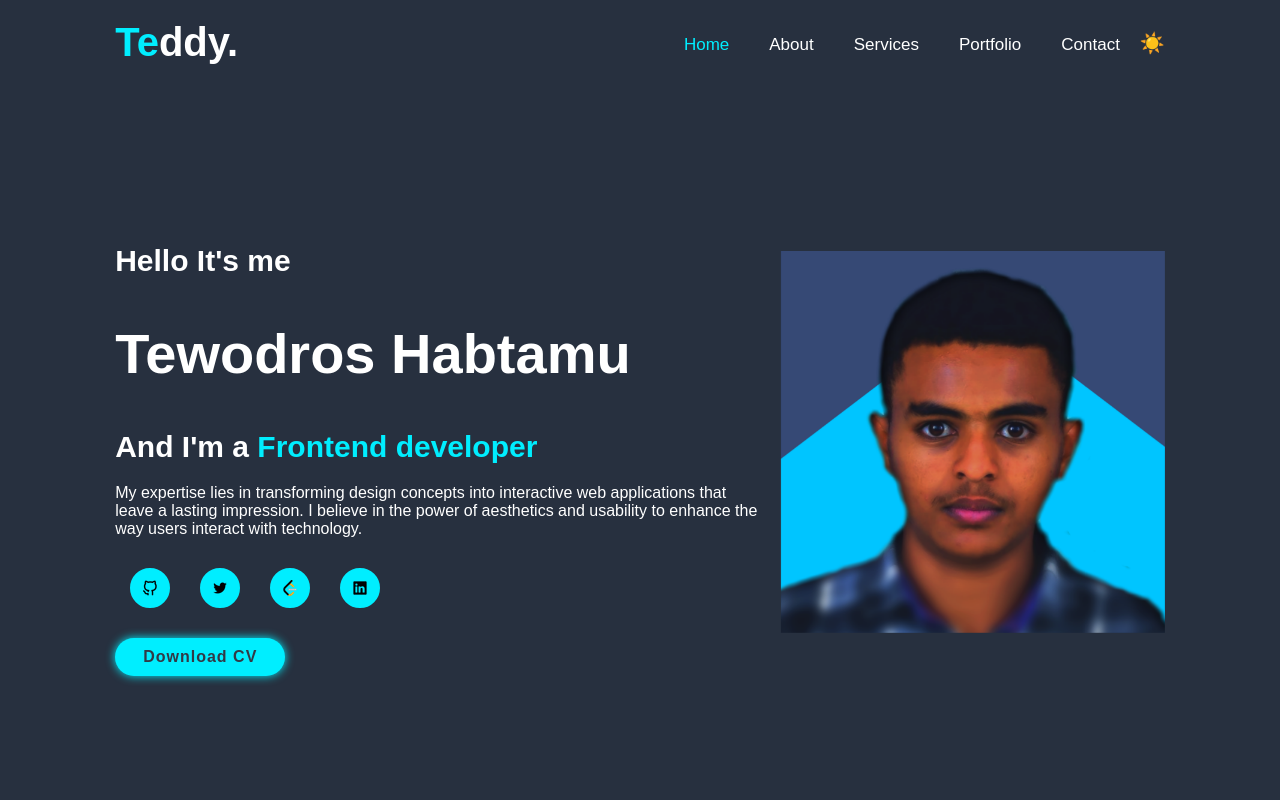
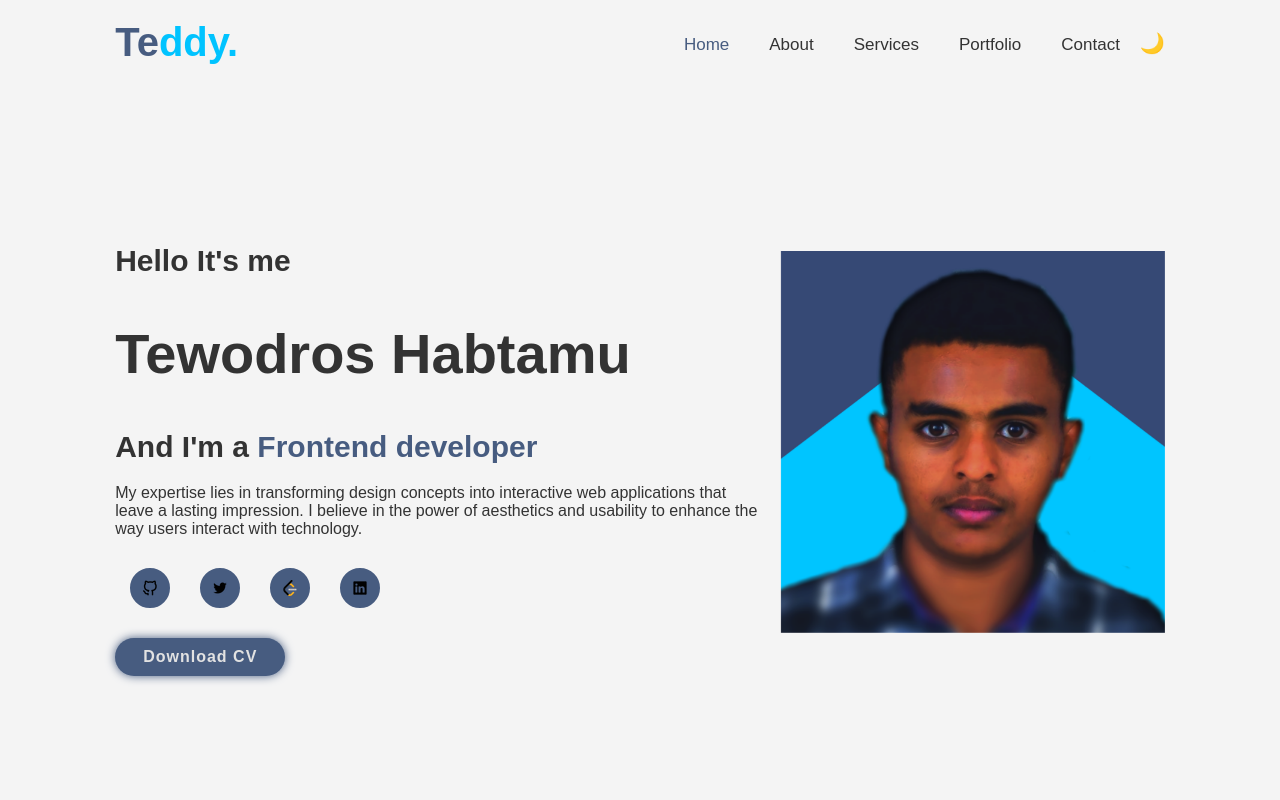
Before and after one commit to teddyhabtamu/Teddy-Portfolio, a React (Vite) app: page / in a window 1280 px wide. Shown: the top 800 px of the page. Built offline with nearby package versions, Linux system fonts and the light colour scheme.

Commit message:
some update on the toggle

```diff
--- a/src/Components/Header.jsx
+++ b/src/Components/Header.jsx
@@ -3,39 +3,13 @@ import React, { useState, useEffect } from "react";
 function Header() {
   const [isMenuOpen, setIsMenuOpen] = useState(false);
   const [activePage, setActivePage] = useState("home");
-  const [isDarkMode, setIsDarkMode] = useState(true);
+  const [isDarkMode, setIsDarkMode] = useState(
+    localStorage.getItem("theme") === "dark"
+  );
 
   useEffect(() => {
-    window.scrollTo(0, 0);
-    const observer = new IntersectionObserver(
-      (entries) => {
-        entries.forEach((entry) => {
-          if (entry.isIntersecting) {
-            setActivePage(entry.target.id);
-          }
-        });
-      },
-      { threshold: 0.7 }
-    );
-
-    setTimeout(() => {
-      const homeElement = document.getElementById("home");
-      const aboutElement = document.getElementById("about");
-      const servicesElement = document.getElementById("services");
-      const portfolioElement = document.getElementById("portfolio");
-      const contactElement = document.getElementById("contact");
-
-      if (homeElement) observer.observe(homeElement);
-      if (aboutElement) observer.observe(aboutElement);
-      if (servicesElement) observer.observe(servicesElement);
-      if (portfolioElement) observer.observe(portfolioElement);
-      if (contactElement) observer.observe(contactElement);
-    }, 1);
-
-    return () => {
-      observer.disconnect();
-    };
-  }, []);
+    document.body.classList.toggle("light-mode", !isDarkMode);
+  }, [isDarkMode]);
 
   const toggleMenu = () => {
     setIsMenuOpen(!isMenuOpen);
@@ -47,8 +21,11 @@ function Header() {
   };
 
   const toggleDarkMode = () => {
-    setIsDarkMode(!isDarkMode);
-    document.body.classList.toggle("light-mode", !isDarkMode);
+    setIsDarkMode((prevMode) => {
+      const newMode = !prevMode;
+      localStorage.setItem("theme", newMode ? "dark" : "light");
+      return newMode;
+    });
   };
 
   return (
```
